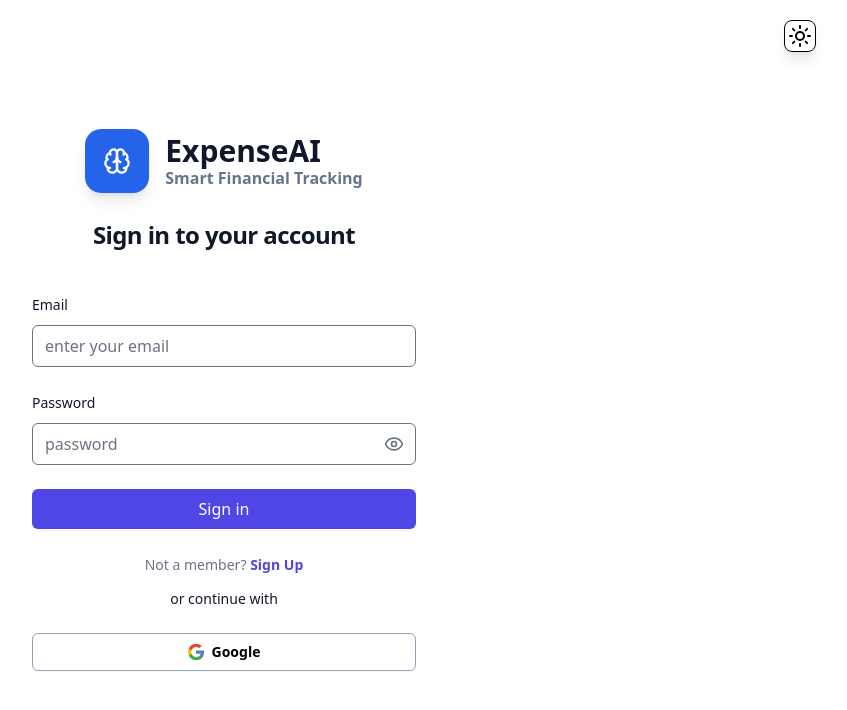
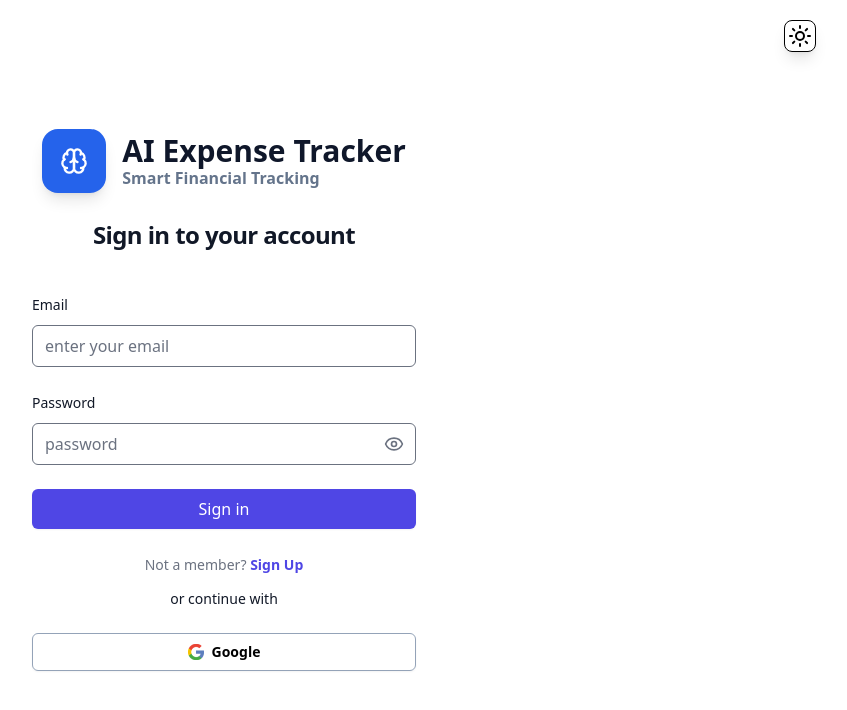
Before and after one commit to NemSothea/AIExpenseTrackerFrontEnd, a React (Vite) app: page / in a window 1280 px wide. Shown: the top 710 px of the page, without its empty margins (416-1263 px from the left). Built offline with nearby package versions, Linux system fonts and the light colour scheme.

Commit message:
🐛: Bug fixes

```diff
--- a/src/Routing/Routing.jsx
+++ b/src/Routing/Routing.jsx
@@ -6,11 +6,6 @@
 import ProtectedRoute from "./ProtectedRoute";
 
 import UserDashboard from "../components/Pages/UserPages/UserDashboard";
-
-
-
-
-
 
 
 
--- a/src/components/Authentication/SignIn.jsx
+++ b/src/components/Authentication/SignIn.jsx
@@ -95,7 +95,7 @@
                 {/* title + subtitle */}
                 <div>
                   <h1 className="text-3xl font-extrabold leading-tight text-slate-900 dark:text-slate-100">
-                    ExpenseAI
+                    AI Expense Tracker
                   </h1>
                   <p className="text-base font-semibold text-slate-500 dark:text-slate-400 -mt-1">
                     Smart Financial Tracking
--- a/src/components/Pages/Privacy.jsx
+++ b/src/components/Pages/Privacy.jsx
@@ -8,7 +8,7 @@
           Privacy Policy
         </h1>
         <p className="text-gray-600 mb-6">
-          At IA Expense Tracker, we value your privacy and are committed to protecting your personal information. This Privacy Policy outlines how we collect, use, and safeguard your data when you use our services.
+          At AI Expense Tracker, we value your privacy and are committed to protecting your personal information. This Privacy Policy outlines how we collect, use, and safeguard your data when you use our services.
         </p>
 
         <section className="mb-6">
--- a/src/components/Pages/terms.jsx
+++ b/src/components/Pages/terms.jsx
@@ -8,7 +8,7 @@
           Terms of Service
         </h1>
         <p className="text-gray-600 mb-6">
-          Welcome to IA Expense Tracker! By accessing our website and using our services, you agree to comply with and be bound by the following terms and conditions.
+          Welcome to AI Expense Tracker! By accessing our website and using our services, you agree to comply with and be bound by the following terms and conditions.
         </p>
 
         <section className="mb-6">
@@ -47,7 +47,7 @@
             4. Limitation of Liability
           </h2>
           <p className="text-gray-600">
-            IA Expense Tracker is not liable for any financial loss, data breach, or damages resulting from the use of our services. Users are responsible for their own financial decisions.
+            AI Expense Tracker is not liable for any financial loss, data breach, or damages resulting from the use of our services. Users are responsible for their own financial decisions.
           </p>
         </section>
 
```
